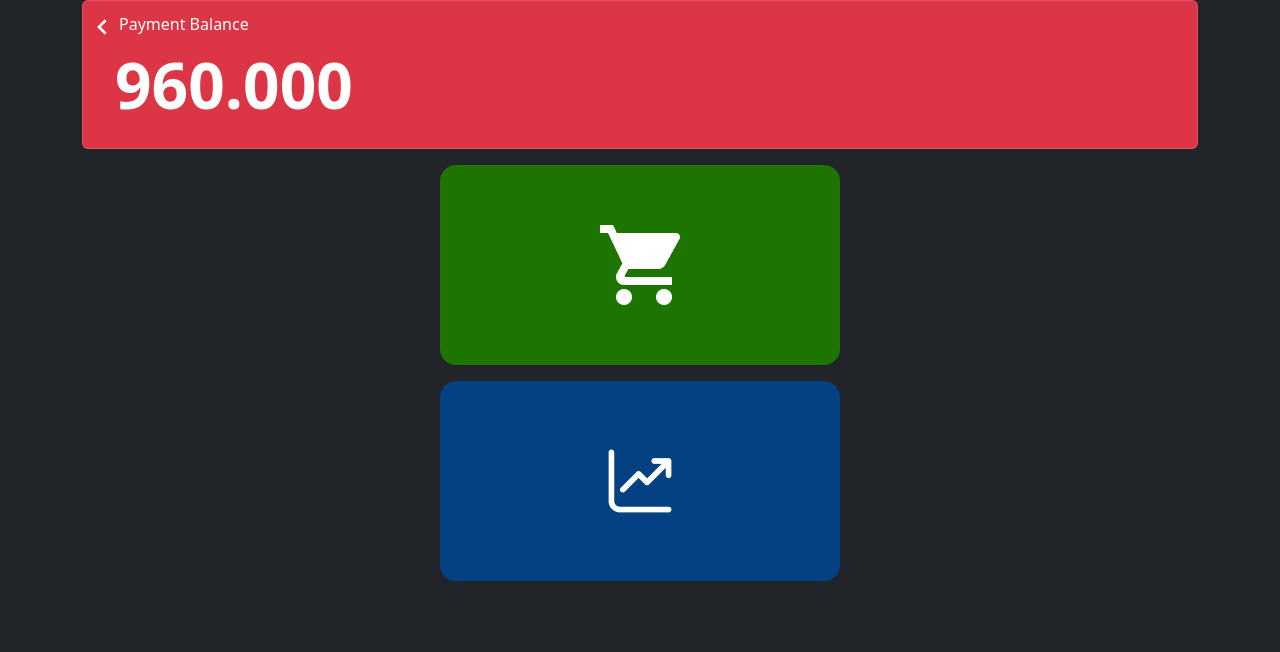
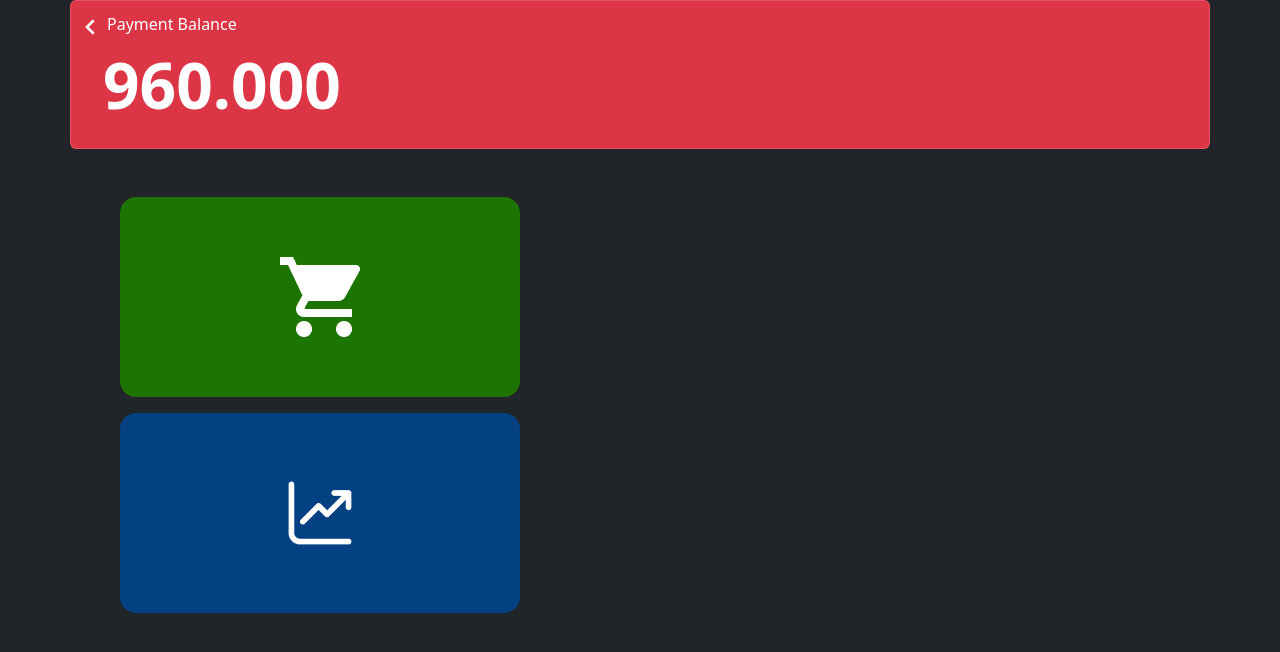
Before and after one commit to BayuSuryadinata/my-project, a plain HTML site: page user.html in a window 1280 px wide. Drawn offline with nearby package versions, Linux system fonts and the light colour scheme.

Commit message:
userdeal

```diff
--- a/user.html
+++ b/user.html
@@ -16,26 +16,34 @@
             margin-top: -10px;
             padding-bottom: 8px;
         }
+
+        .width-card {
+            width: 100%;
+        }
     </style>
 </head>
 <body data-bs-theme="dark">
-    <div class="container-sm">
-        <div class="card text-bg-danger mb-3" style="max-width: 100%;">
-            <div class="card-body pt-0 ps-0">
-                <div class="d-flex align-items-center m-1 p-auto">
-                    <a href="index.html" class="icon-arrow"><i class='bx bx-chevron-left' style='color:#ffffff'></i></a>
-                    <h6 class="card-title">Payment Balance</h6>
+    <div class="container-sm p-0">
+        <div class="row"></div>
+            <div class="col-12">
+                <div class="card text-bg-danger mb-3 m-auto width-card">
+                    <div class="card-body pt-0 ps-0">
+                        <div class="d-flex align-items-center m-1 p-auto">
+                            <a href="index.html" class="icon-arrow"><i class='bx bx-chevron-left' style='color:#ffffff'></i></a>
+                            <h6 class="card-title">Payment Balance</h6>
+                        </div>
+                      <p class="card-text display-3 fw-bold custom-padding-text">960.000</p>
+                    </div>
                 </div>
-              <p class="card-text display-3 fw-bold custom-padding-text">960.000</p>
             </div>
         </div>
 
-        <div class="row m-auto p-0 gap-3">
-            <div class="col-12 d-flex justify-content-center">
-                <a href="#"><img src="img/user-buy.jpg" alt="cart" class="img-fluid rounded-4"></a>
+        <div class="row m-auto p-0 gap-3 mt-5">
+            <div class="col-12 col-md-6 d-flex justify-content-center">
+                <a href="#"><img src="img/user-buy.jpg" alt="gambar-cart" class="img-fluid rounded-4"></a>
             </div>
-            <div class="col-12 d-flex justify-content-center">
-                <a href="#"><img src="img/user-data.jpg" alt="data" class="img-fluid rounded-4"></a>
+            <div class="col-12 col-md-6 d-flex justify-content-center">
+                <a href="#"><img src="img/user-data.jpg" alt="gambar-data" class="img-fluid rounded-4"></a>
             </div>
         </div>
     </div>
```
